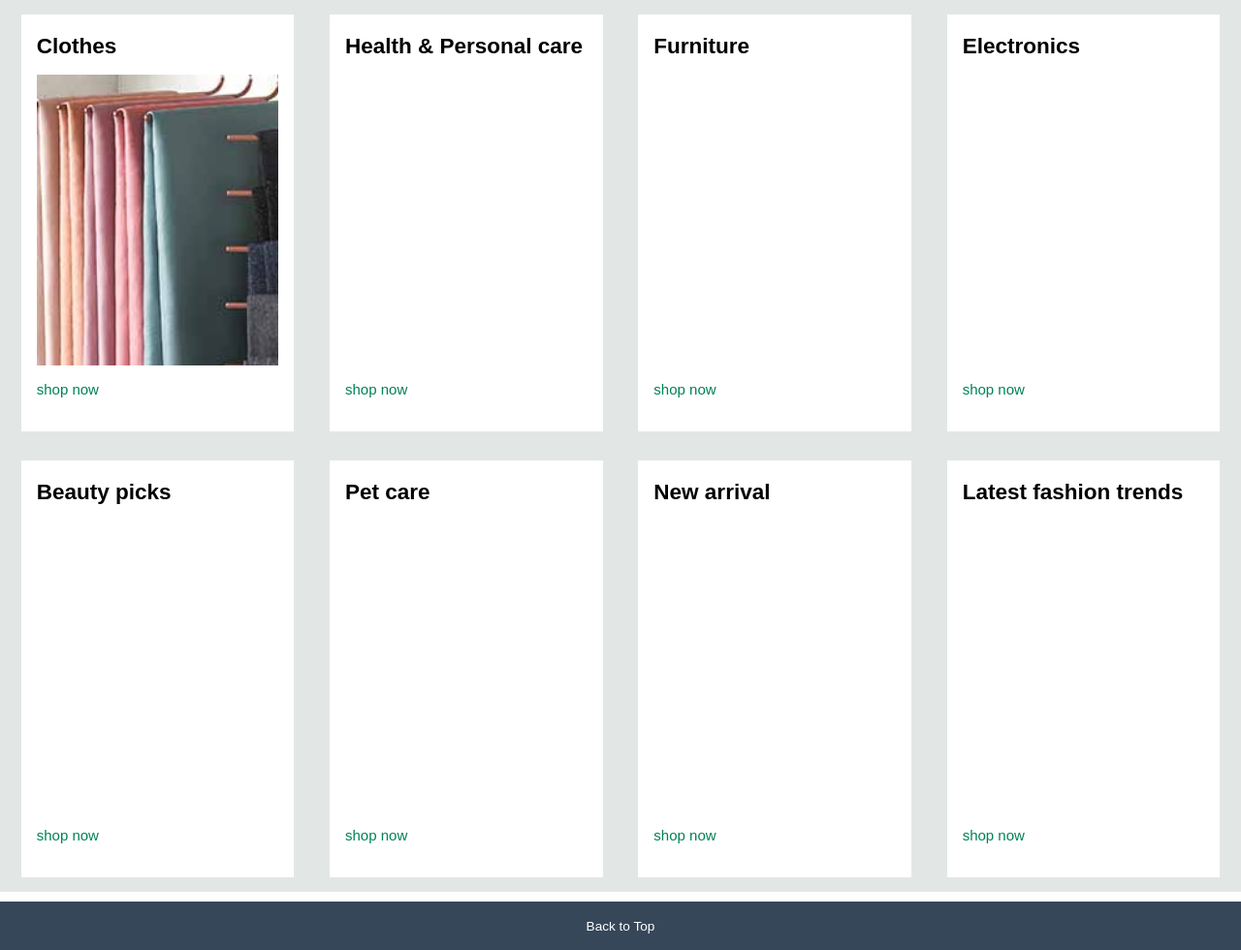
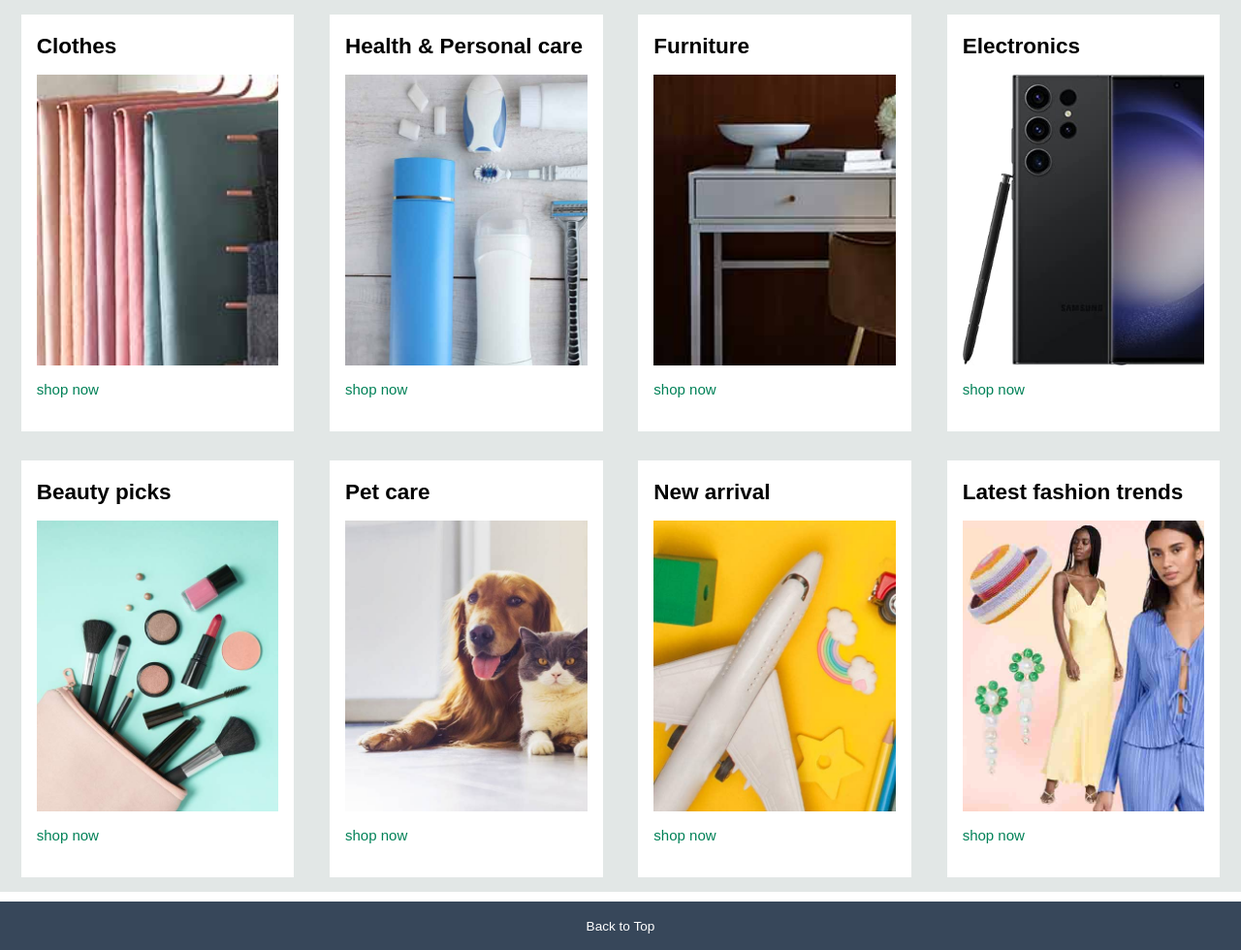
Before and after one commit to PragnyaRao04/Amazon-Clone, a plain HTML site: page index.html in a window 1280 px wide. Shown: the part 450-1430 px from the top of the page at 97% size. Drawn offline with Linux system fonts and the light colour scheme.

Commit message:
Update index.html

```diff
--- a/index.html
+++ b/index.html
@@ -79,49 +79,49 @@
     <div class="box2 box ">
         <div class="box-content">
             <h2>Health & Personal care</h2>
-            <div class="box-img" style="background-image: url('images/box2_image.jpg');"></div>
+            <div class="box-img" style="background-image: url('box2_image.jpg');"></div>
             <p>shop now</p>
         </div>
     </div>
     <div class="box3 box ">
         <div class="box-content">
             <h2>Furniture</h2>
-            <div class="box-img" style="background-image: url('images/box3_image.jpg');"></div>
+            <div class="box-img" style="background-image: url('box3_image.jpg');"></div>
             <p>shop now</p>
         </div>
     </div>
     <div class="box4 box ">
         <div class="box-content">
             <h2>Electronics</h2>
-            <div class="box-img" style="background-image: url('images/box4_image.jpg');"></div>
+            <div class="box-img" style="background-image: url('box4_image.jpg');"></div>
             <p>shop now</p>
         </div>
     </div>
     <div class="box5 box " >
         <div class="box-content">
             <h2>Beauty picks</h2>
-            <div class="box-img" style="background-image: url('images/box5_image.jpg');"></div>
+            <div class="box-img" style="background-image: url('box5_image.jpg');"></div>
             <p>shop now</p>
         </div>
     </div>
     <div class="box6 box ">
         <div class="box-content">
             <h2>Pet care</h2>
-            <div class="box-img" style="background-image: url('images/box6_image.jpg');"></div>
+            <div class="box-img" style="background-image: url('box6_image.jpg');"></div>
             <p>shop now</p>
         </div>
     </div>
     <div class="box7 box ">
         <div class="box-content">
             <h2>New arrival</h2>
-            <div class="box-img" style="background-image: url('images/box7_image.jpg');"></div>
+            <div class="box-img" style="background-image: url('box7_image.jpg');"></div>
             <p>shop now</p>
         </div>
     </div>
     <div class="box8 box ">
         <div class="box-content">
             <h2>Latest fashion trends</h2>
-            <div class="box-img" style="background-image: url('images/box8_image.jpg');"></div>
+            <div class="box-img" style="background-image: url('box8_image.jpg');"></div>
             <p>shop now</p>
         </div>
     </div>
```
